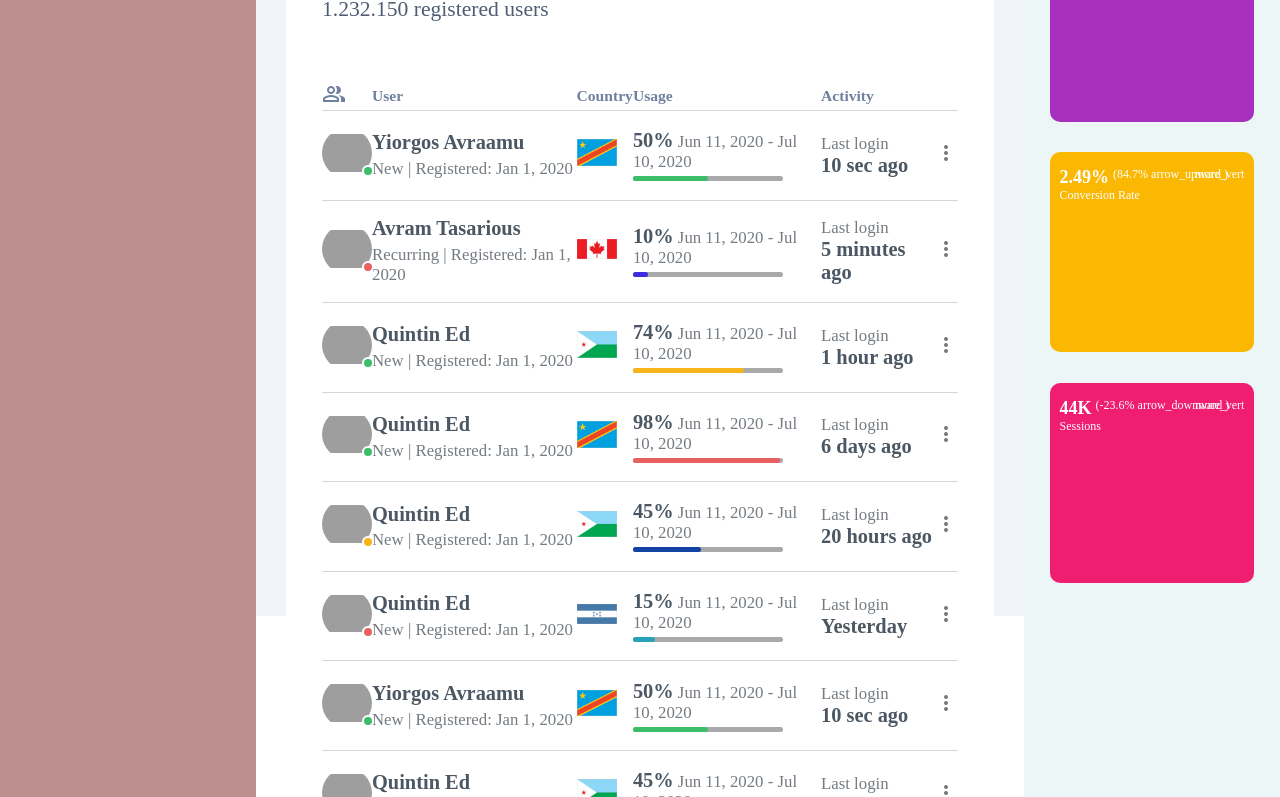
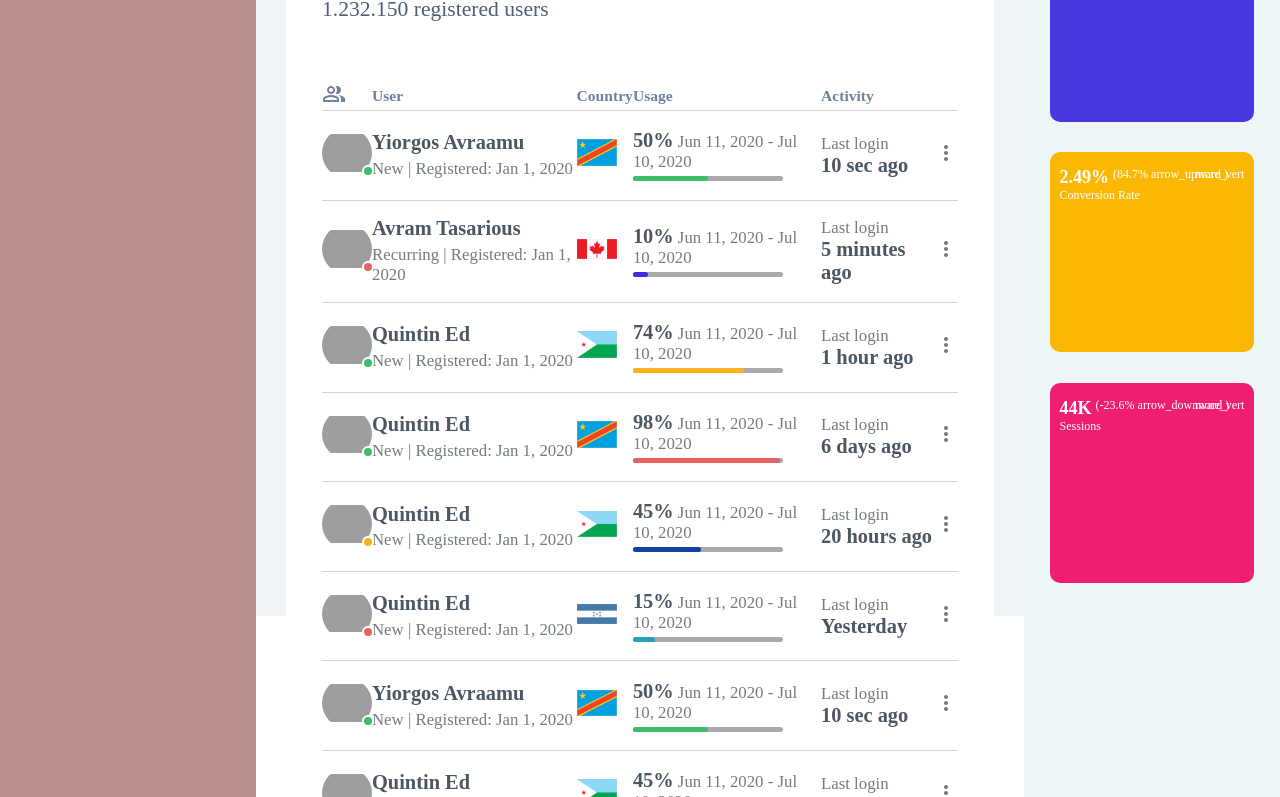
Before and after one commit to bernixCodes/dashboard.io, a plain HTML site: page index.html in a window 1280 px wide. Shown: the part 184-981 px from the top of the page. Drawn offline with Linux system fonts and the light colour scheme; grey boxes are pictures that could not be loaded.

Commit message:
Update styles.css bg-color

```diff
--- a/styles.css
+++ b/styles.css
@@ -290,7 +290,7 @@ td{
 }
 
 .card1 {
-  background-color: #a62fbe;
+  background-color: #4838DF;
 }
 
 .card2 {
```
